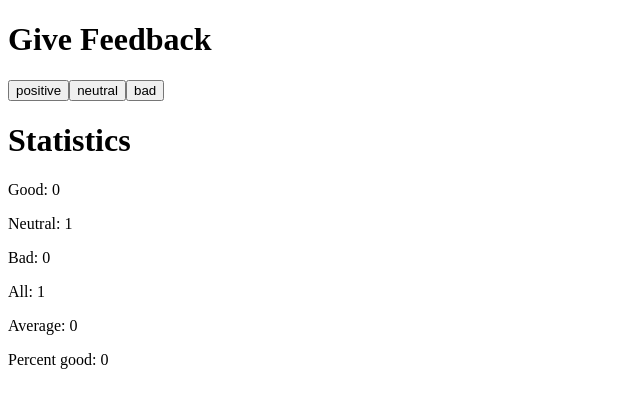
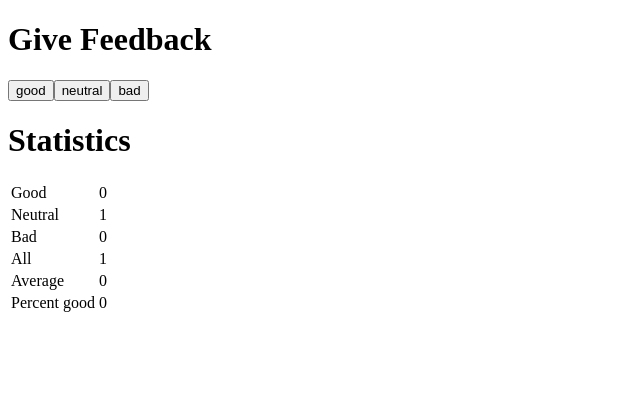
Before and after one commit to kristinamacekovic/fullstackopen-2022, a React (Create React App) app in the folder part1/unicafe/: page / in a window 1280 px wide. Both pictures are taken after a click on the button "neutral". Shown: the top 408 px of the page, without its empty margins (0-640 px from the left). Built offline with nearby package versions, Linux system fonts and the light colour scheme.

Commit message:
1.11*: unicafe step6

```diff
--- a/part1/unicafe/src/App.js
+++ b/part1/unicafe/src/App.js
@@ -14,7 +14,10 @@ const Button = props => {
 const StatisticLine = props => {
   const {text, value} = props;
   return (
-    <p>{text}: {value}</p>
+    <tr>
+      <td>{text}</td>
+      <td>{value}</td>
+    </tr>
     )
   }
 
@@ -23,12 +26,16 @@ const Statistics = props => {
   return (
     <div>
       <h1>Statistics</h1>
+      <table>
+        <tbody>
           <StatisticLine text="Good" value={good}/>
           <StatisticLine text="Neutral" value={neutral}/>
           <StatisticLine text="Bad" value={bad}/>
           <StatisticLine text="All" value={sumAll(good, neutral, bad)}/>
           <StatisticLine text="Average" value={(good-bad)/sumAll(good, neutral, bad)}/>
           <StatisticLine text="Percent good" value={(good/sumAll(good, neutral, bad))*100}/>
+        </tbody>
+      </table>
     </div>
   )
 }
@@ -59,7 +66,7 @@ const App = () => {
   return (
     <div>
       <h1>Give Feedback</h1>
-      <Button text="positive" onClick={() => handleClick("positive")}></Button>
+      <Button text="good" onClick={() => handleClick("positive")}></Button>
       <Button text="neutral" onClick={() => handleClick("neutral")}></Button>
       <Button text="bad" onClick={() => handleClick("bad")}></Button>
       {sumAll(good, neutral, bad) !== 0 ?
```
Lines whose indentation alone changed are shown as unchanged.
